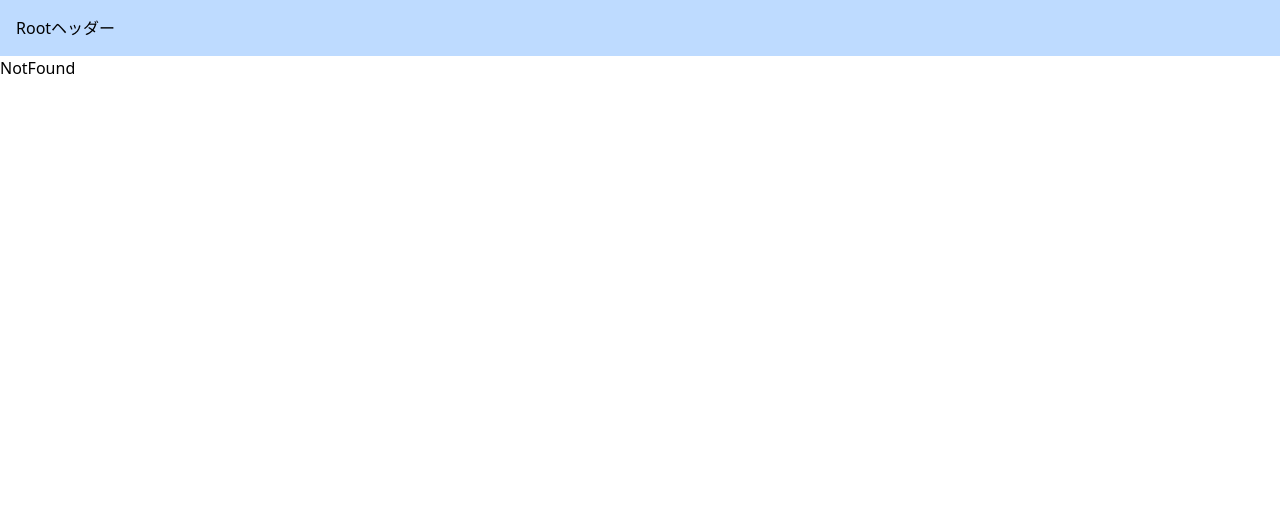
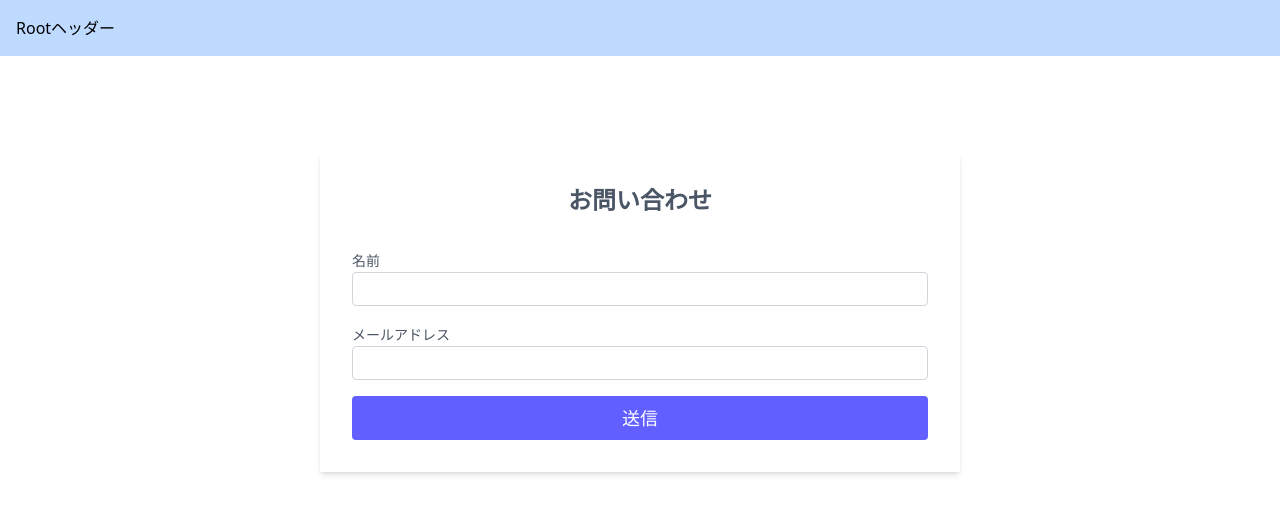
Before and after one commit to Jigubkmn/next-udemy-basic, a Next.js app: page /contacts in a window 1280 px wide. Before the commit this address had no page. Shown: the top 514 px of the page. Built offline with nearby package versions, Linux system fonts and the light colour scheme.

Commit message:
フォーム送信処理

```diff
--- /dev/null
+++ b/src/app/contacts/complete/page.tsx
@@ -0,0 +1,5 @@
+export default function CompletePage() {
+  return (
+    <div>送信完了</div>
+  )
+}
--- /dev/null
+++ b/src/app/contacts/page.tsx
@@ -0,0 +1,9 @@
+import ContactForm from "@/components/ContactForm";
+
+export default function ContactPage() {
+  return (
+    <div>
+      <ContactForm />
+    </div>
+  )
+}
--- /dev/null
+++ b/src/components/ContactForm.tsx
@@ -0,0 +1,30 @@
+"use client"
+
+import { submitContactForm } from "@/lib/actions/contact"
+
+ export default function ContactForm() {
+
+  return (
+    <div>
+      {/* フォームの送信先を指定 */}
+      <form action={submitContactForm}>
+        <div className="py-24 text-gray-600">
+          <div className="mx-auto flex flex-col bg-white shadow-md p-8 md:w-1/2">
+            <h2 className="text-2xl font-bold text-center mb-8">お問い合わせ</h2>
+            <div className="mb-4">
+              <label htmlFor="name" className="text-sm">名前</label>
+              <input type="text" id="name" name="name" className="w-full bg-white rounded border border-gray-300
+                focus:border-indigo-500 focus:ring-2 focus:ring-indigo-200 outline-none oy-1 px-3 leading-8" />
+            </div>
+            <div className="mb-4">
+              <label htmlFor="email" className="text-sm">メールアドレス</label>
+              <input type="text" id="email" name="email" className="w-full bg-white rounded border border-gray-300
+                focus:border-indigo-500 focus:ring-2 focus:ring-indigo-200 outline-none oy-1 px-3 leading-8" />
+            </div>
+            <button className="text-white bg-indigo-500 py-2 px-6 hover:bg-indigo-600 rounded text-lg">送信</button>
+          </div>
+        </div>
+      </form>
+    </div>
+  )
+}
--- /dev/null
+++ b/src/lib/actions/contact.ts
@@ -0,0 +1,14 @@
+"use server"
+import { redirect } from "next/navigation"
+
+// formData：フォームデータを取得
+export async function submitContactForm(formData: FormData) {
+  const name = formData.get("name")
+  const email = formData.get("email")
+  console.log(name, email)
+
+  // バリデーション
+  //　DB登録
+
+  redirect("/contacts/complete")
+}
```
